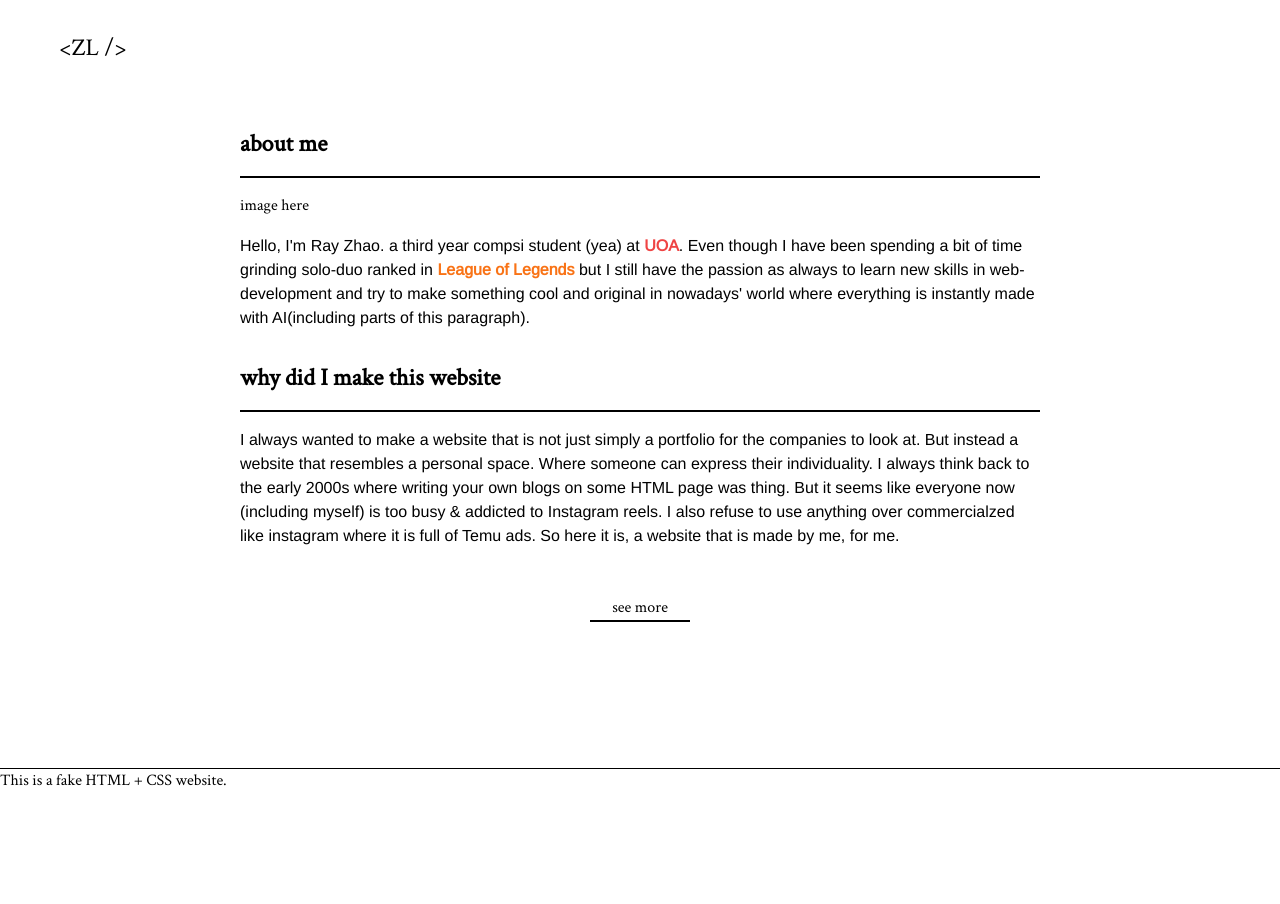
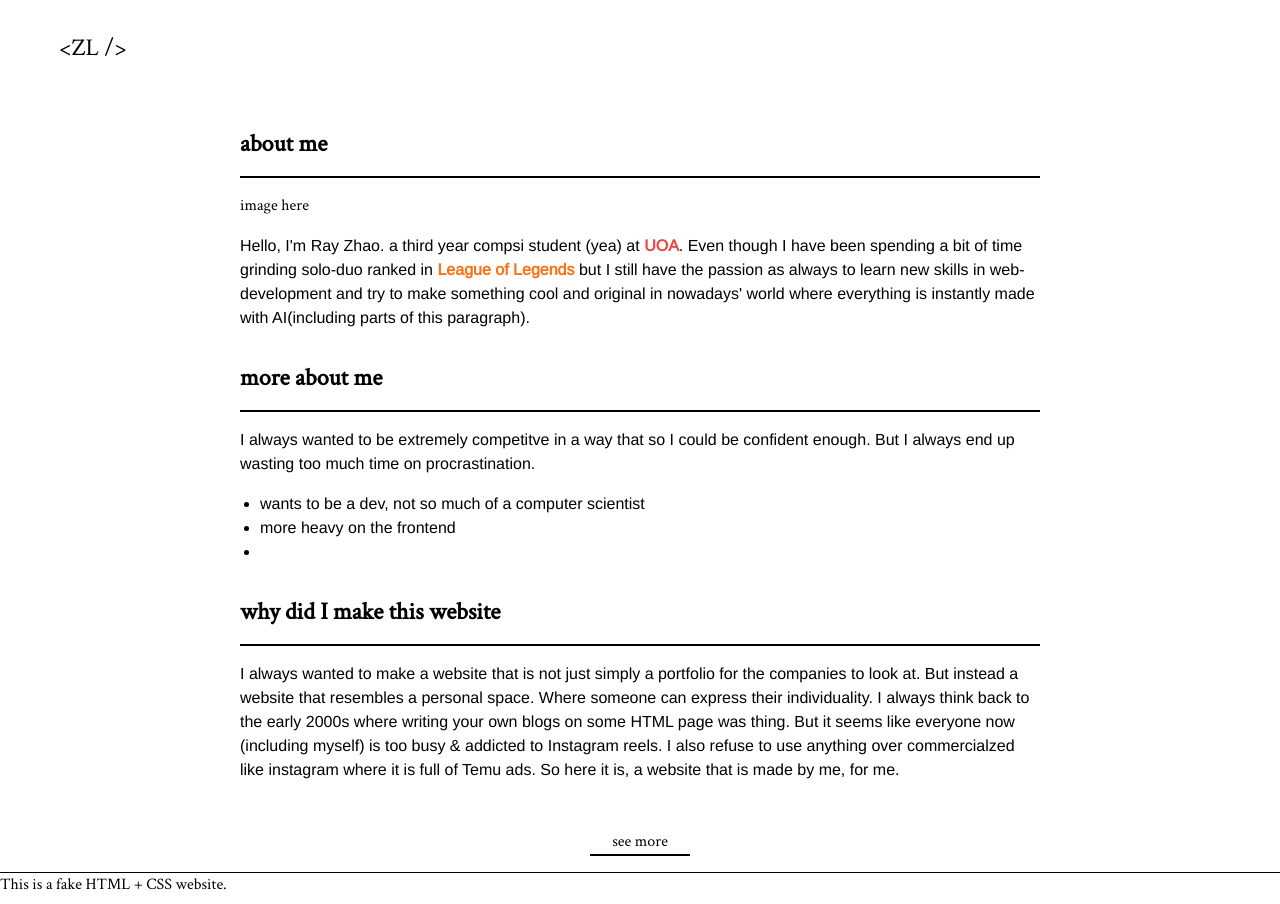
Before and after one commit to zlrkw11/zl-v2, a Next.js app: page /about in a window 1280 px wide. Before the commit the page ends 800 px from the top, so only its background shows below. Built offline with nearby package versions, Linux system fonts and the light colour scheme.

Commit message:
about me section

```diff
--- a/app/about/page.tsx
+++ b/app/about/page.tsx
@@ -48,7 +48,27 @@ const About = () => {
               AI(including parts of this paragraph).
             </p>
           </div>
-        </div>{" "}
+        </div>
+        <div className={`flex flex-col gap-4`}>
+          <h1 id="about-title-1" className="font-bold text-2xl">
+            more about me
+          </h1>
+          <Line />
+          <div className={`flex gap-4 ${ArimoFont.className} `}>
+            <div className="flex flex-col gap-4">
+              <p>
+                I always wanted to be extremely competitve in a way that so I
+                could be confident enough. But I always end up wasting too much
+                time on procrastination.
+              </p>
+              <ol className="list-disc pl-5 ">
+                <li>wants to be a dev, not so much of a computer scientist</li>
+                <li>more heavy on the frontend</li>
+                <li></li>
+              </ol>
+            </div>
+          </div>
+        </div>
         <div className="flex flex-col gap-4">
           <h1 className="font-bold text-2xl">why did I make this website</h1>
           <Line />
```
